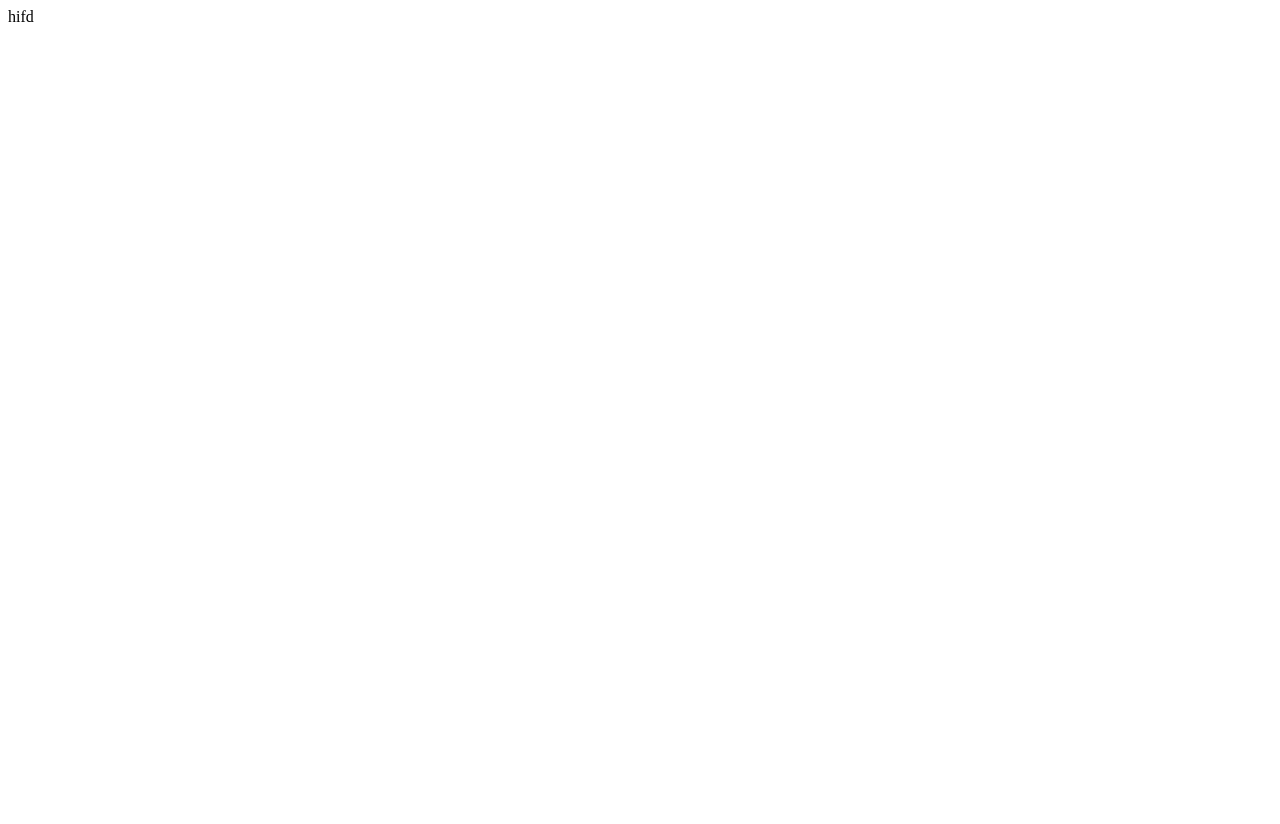
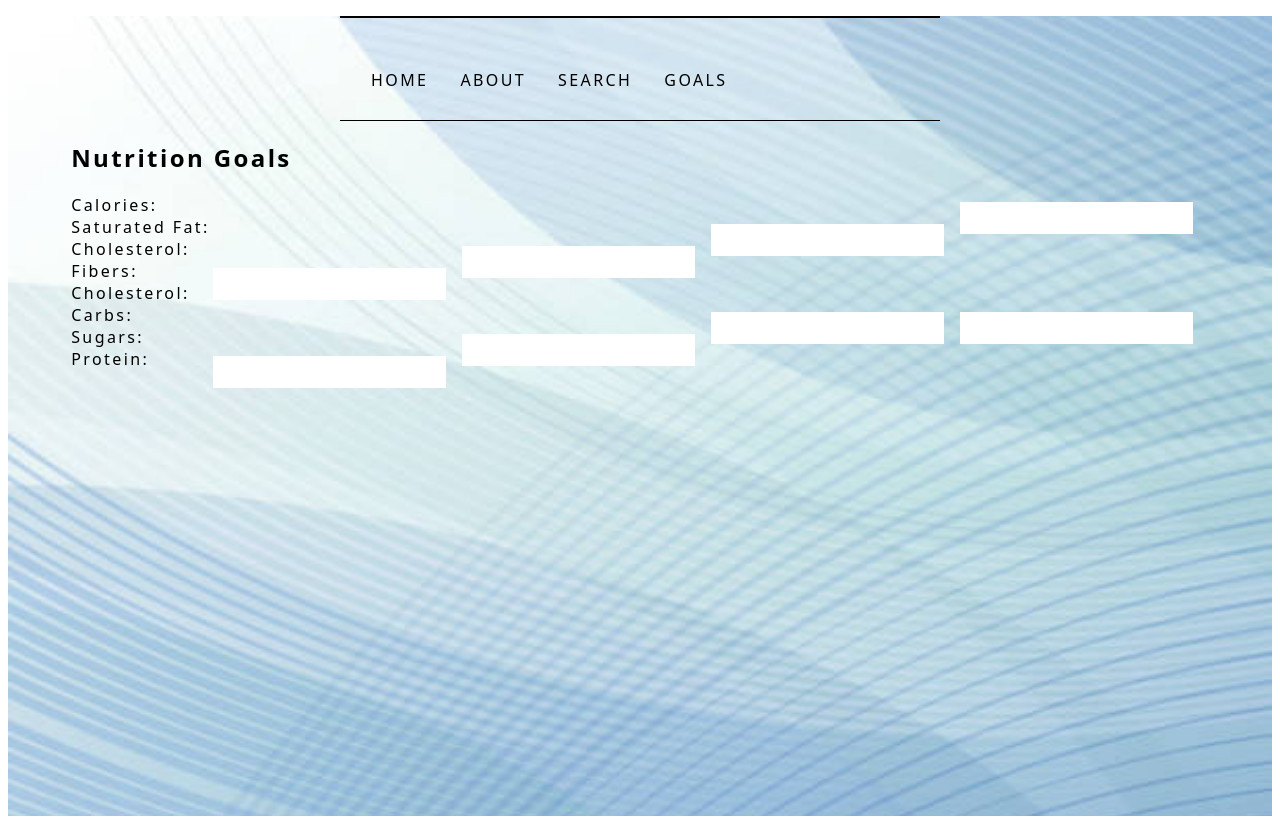
Before and after one commit to narutopig/food-finder, a Next.js app: page /goals in a window 1280 px wide. Before the commit the page ends 800 px from the top, so only its background shows below. Built offline with nearby package versions, Linux system fonts and the light colour scheme.

Commit message:
idk anymore

```diff
--- a/src/components/navbar.tsx
+++ b/src/components/navbar.tsx
@@ -17,6 +17,9 @@ function Navbar() {
           <li>
             <Link href="/search">Search</Link>
           </li>
+          <li>
+            <Link href="/goals">Goals</Link>
+          </li>
         </ul>
       </nav>
     </div>
--- a/src/pages/goals.tsx
+++ b/src/pages/goals.tsx
@@ -1,5 +1,112 @@
+import styles from "@/app/page.module.css";
+import Navbar from "@/components/navbar";
+import { Dispatch, SetStateAction, useState } from "react";
+
 function Goals() {
-  return <div>hifd</div>;
+  const properties = [
+    "nf_calories",
+    "nf_saturated_fat",
+    "nf_cholesterol",
+    "nf_sodium",
+    "nf_total_carbohydrate",
+    "nf_dietary_fiber",
+    "nf_sugars",
+    "nf_protein"
+  ];
+
+  const [calories, setCalories] = useState("");
+  const [satFat, setSatFat] = useState("");
+  const [cholesterol, setCholesterol] = useState("");
+  const [fibers, setFibers] = useState("");
+  const [carbs, setCarbs] = useState("");
+  const [sugars, setSugars] = useState("");
+  const [protein, setProtein] = useState("");
+
+  const handleChange = (e: any, setState: Dispatch<SetStateAction<string>>) => {
+    const value = e.target.value;
+    const nums = "1234567890";
+    if (nums.includes(value.charAt(value.length - 1))) {
+      setState(e);
+    }
+  };
+
+  return (
+    <div className={styles.container}>
+      <Navbar />
+      <h2>Nutrition Goals</h2>
+      <form>
+        <label>
+          Calories:{" "}
+          <input
+            type="text"
+            value={calories}
+            onChange={(e) => handleChange(e, setCalories)}
+          />
+        </label>
+        <br />
+        <label>
+          Saturated Fat:{" "}
+          <input
+            type="text"
+            value={satFat}
+            onChange={(e) => handleChange(e, setSatFat)}
+          />
+        </label>
+        <br />
+        <label>
+          Cholesterol:{" "}
+          <input
+            type="text"
+            value={cholesterol}
+            onChange={(e) => handleChange(e, setCholesterol)}
+          />
+        </label>
+        <br />
+        <label>
+          Fibers:{" "}
+          <input
+            type="text"
+            value={fibers}
+            onChange={(e) => handleChange(e, setFibers)}
+          />
+        </label>
+        <br />
+        <label>
+          Cholesterol:{" "}
+          <input
+            type="text"
+            value={cholesterol}
+            onChange={(e) => handleChange(e, setCholesterol)}
+          />
+        </label>
+        <br />
+        <label>
+          Carbs:{" "}
+          <input
+            type="text"
+            value={carbs}
+            onChange={(e) => handleChange(e, setCarbs)}
+          />
+        </label>
+        <br />
+        <label>
+          Sugars:{" "}
+          <input
+            type="text"
+            value={sugars}
+            onChange={(e) => handleChange(e, setSugars)}
+          />
+        </label>
+        <br />
+        <label>Protein: </label>
+        <input
+          type="text"
+          value={protein}
+          onChange={(e) => handleChange(e, setProtein)}
+        />
+      </form>
+    </div>
+  );
 }
 
 export default Goals;
--- a/src/types.ts
+++ b/src/types.ts
@@ -116,3 +116,9 @@ export interface Food {
   updated_at: Date;
   nf_ingredient_statement?: any;
 }
+
+export interface Condition {
+  name: string;
+  comparison: "<" | ">" | "=" | ">=" | "<=";
+  compareTo: number;
+}
```
Also changed, not shown: src/components/searchbar.tsx (+12 -2 lines), src/pages/search.tsx (+90 -2 lines).
